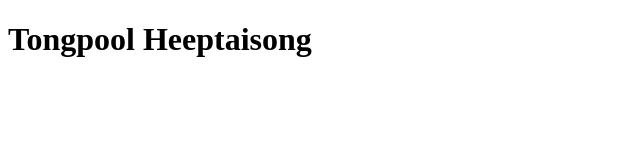
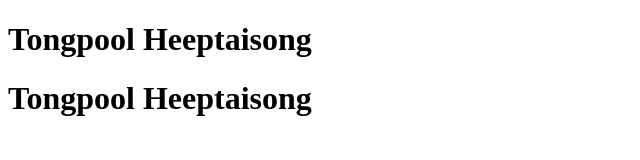
Before and after one commit to tongpool-h/git-sample-project, a plain HTML site: page index.html in a window 1280 px wide. Shown: the whole page, without its empty margins (0-640 px from the left). Drawn offline with Linux system fonts and the light colour scheme.

Commit message:
Update index.html

```diff
--- a/index.html
+++ b/index.html
@@ -8,6 +8,7 @@
 <body>
 
     <h1>Tongpool Heeptaisong</h1>
+    <h1>Tongpool Heeptaisong</h1>
 
 </body>
 </html>
```
